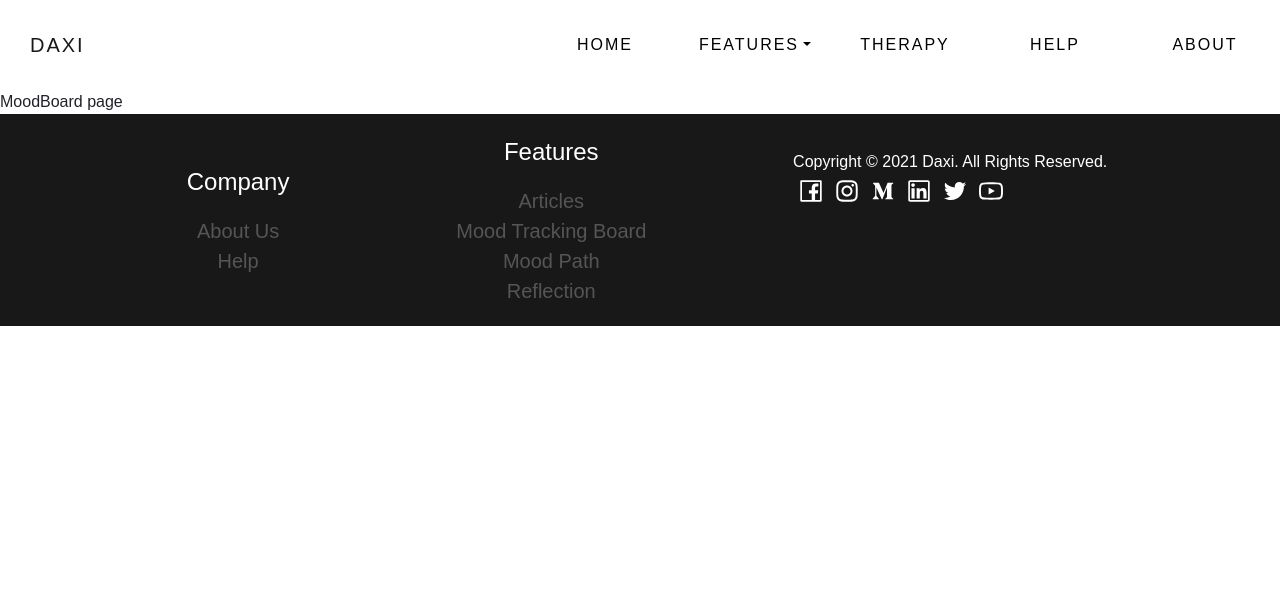
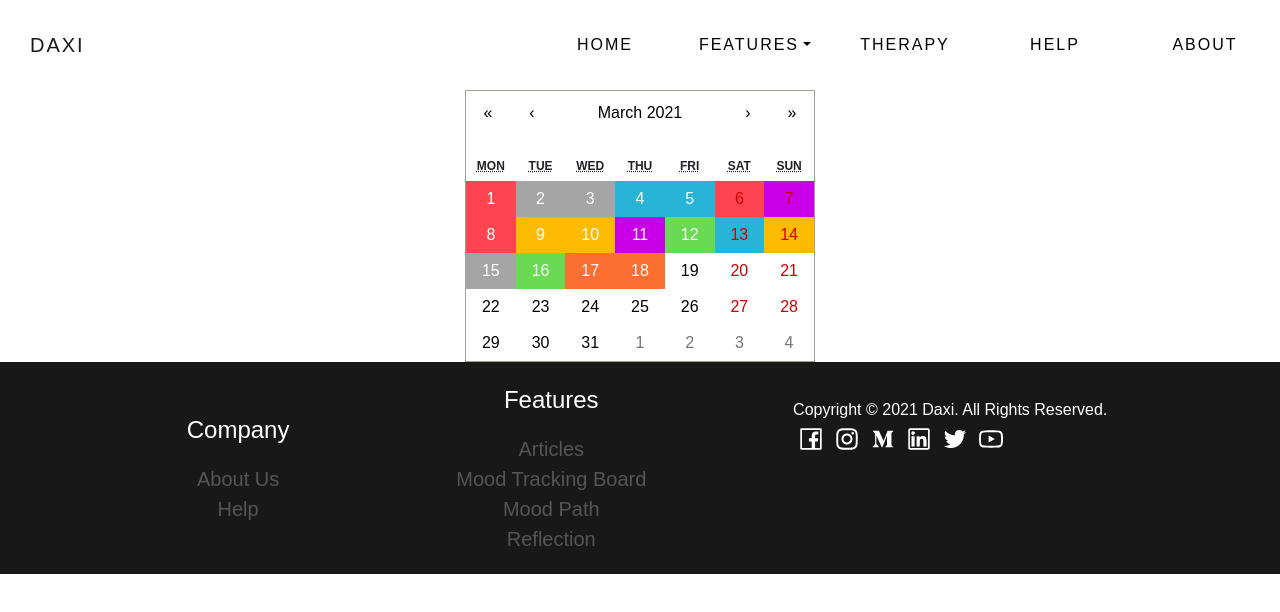
Before and after one commit to shrued/daxi, a React (Create React App) app: page /moodboard in a window 1280 px wide. Shown: the top 612 px of the page. Built offline with nearby package versions, Linux system fonts and the light colour scheme.

Commit message:
Moodboard

```diff
--- a/package.json
+++ b/package.json
@@ -8,8 +8,10 @@
     "@testing-library/react": "^11.1.0",
     "@testing-library/user-event": "^12.1.10",
     "bootstrap": "^4.6.0",
+    "moment": "^2.29.1",
     "react": "^17.0.1",
     "react-bootstrap": "^1.5.2",
+    "react-calendar": "^3.3.1",
     "react-dom": "^17.0.1",
     "react-router-dom": "^5.2.0",
     "react-scripts": "4.0.3",
--- a/src/components/moodboard/index.js
+++ b/src/components/moodboard/index.js
@@ -1,5 +1,56 @@
-import React from "react";
+import moment from "moment";
+import React, { useState } from "react";
+import Calendar from "react-calendar";
+import { Container } from "./moodboard";
 
 export default function MoodBoard() {
-  return <div>MoodBoard page</div>;
+  const [value, onChange] = useState(new Date());
+  const sad = ["04-03-2021", "13-03-2021", "05-03-2021"];
+  const angry = ["06-03-2021", "01-03-2021", "08-03-2021"];
+  const optimistic = ["14-03-2021", "09-03-2021", "10-03-2021"];
+  const bored = ["03-03-2021", "02-03-2021", "15-03-2021"];
+  const excited = ["07-03-2021", "11-03-2021"];
+  const peaceful = ["12-03-2021", "16-03-2021"];
+  const happy = ["17-03-2021", "18-03-2021"];
+
+  return (
+    <>
+      <Container>
+        <Calendar
+          style={{ height: 500 }}
+          onChange={onChange}
+          value={value}
+          tileClassName={({ date, view }) => {
+            if (sad.find((x) => x === moment(date).format("DD-MM-YYYY"))) {
+              return "highlight-sad";
+            } else if (
+              angry.find((x) => x === moment(date).format("DD-MM-YYYY"))
+            ) {
+              return "highlight-angry";
+            } else if (
+              optimistic.find((x) => x === moment(date).format("DD-MM-YYYY"))
+            ) {
+              return "highlight-optimistic";
+            } else if (
+              bored.find((x) => x === moment(date).format("DD-MM-YYYY"))
+            ) {
+              return "highlight-bored";
+            } else if (
+              excited.find((x) => x === moment(date).format("DD-MM-YYYY"))
+            ) {
+              return "highlight-excited";
+            } else if (
+              peaceful.find((x) => x === moment(date).format("DD-MM-YYYY"))
+            ) {
+              return "highlight-peaceful";
+            } else if (
+              happy.find((x) => x === moment(date).format("DD-MM-YYYY"))
+            ) {
+              return "highlight-happy";
+            }
+          }}
+        ></Calendar>
+      </Container>
+    </>
+  );
 }
--- a/src/components/moodboard/moodboard.js
+++ b/src/components/moodboard/moodboard.js
@@ -0,0 +1,8 @@
+import styled from "styled-components/macro";
+
+export const Container = styled.div`
+  display: flex;
+  flex-direction: column;
+  justify-content: center;
+  align-items: center;
+`;
--- a/src/index.css
+++ b/src/index.css
@@ -207,3 +207,47 @@ code {
   filter: blur(3px);
   opacity: 0.7;
 }
+
+/* Calendar */
+
+.highlight-angry {
+  color: white;
+  /* font-size: 30px; */
+  background: #ff4451 !important;
+}
+
+.highlight-optimistic {
+  color: white;
+  /* font-size: 30px; */
+  background: #fcbb00 !important;
+}
+
+.highlight-happy {
+  color: white;
+  /* font-size: 30px; */
+  background: #fb6f31 !important;
+}
+
+.highlight-peaceful {
+  color: white;
+  /* font-size: 30px; */
+  background: #6ada54 !important;
+}
+
+.highlight-excited {
+  color: white;
+  /* font-size: 30px; */
+  background: #c900e7 !important;
+}
+
+.highlight-bored {
+  color: white;
+  /* font-size: 30px; */
+  background: #a5a5a5 !important;
+}
+
+.highlight-sad {
+  color: white;
+  /* font-size: 30px; */
+  background: #27b4d6 !important;
+}
--- a/src/index.js
+++ b/src/index.js
@@ -2,6 +2,7 @@ import React from "react";
 import ReactDOM from "react-dom";
 import "./index.css";
 import "bootstrap/dist/css/bootstrap.min.css";
+import "react-calendar/dist/Calendar.css";
 import { GlobalStyles } from "./global-styles";
 import App from "./App";
 import reportWebVitals from "./reportWebVitals";
```
Also changed, not shown: src/global-styles.js (+7 -0 lines), 1 other file (tests, documents, lock files or other folders).
